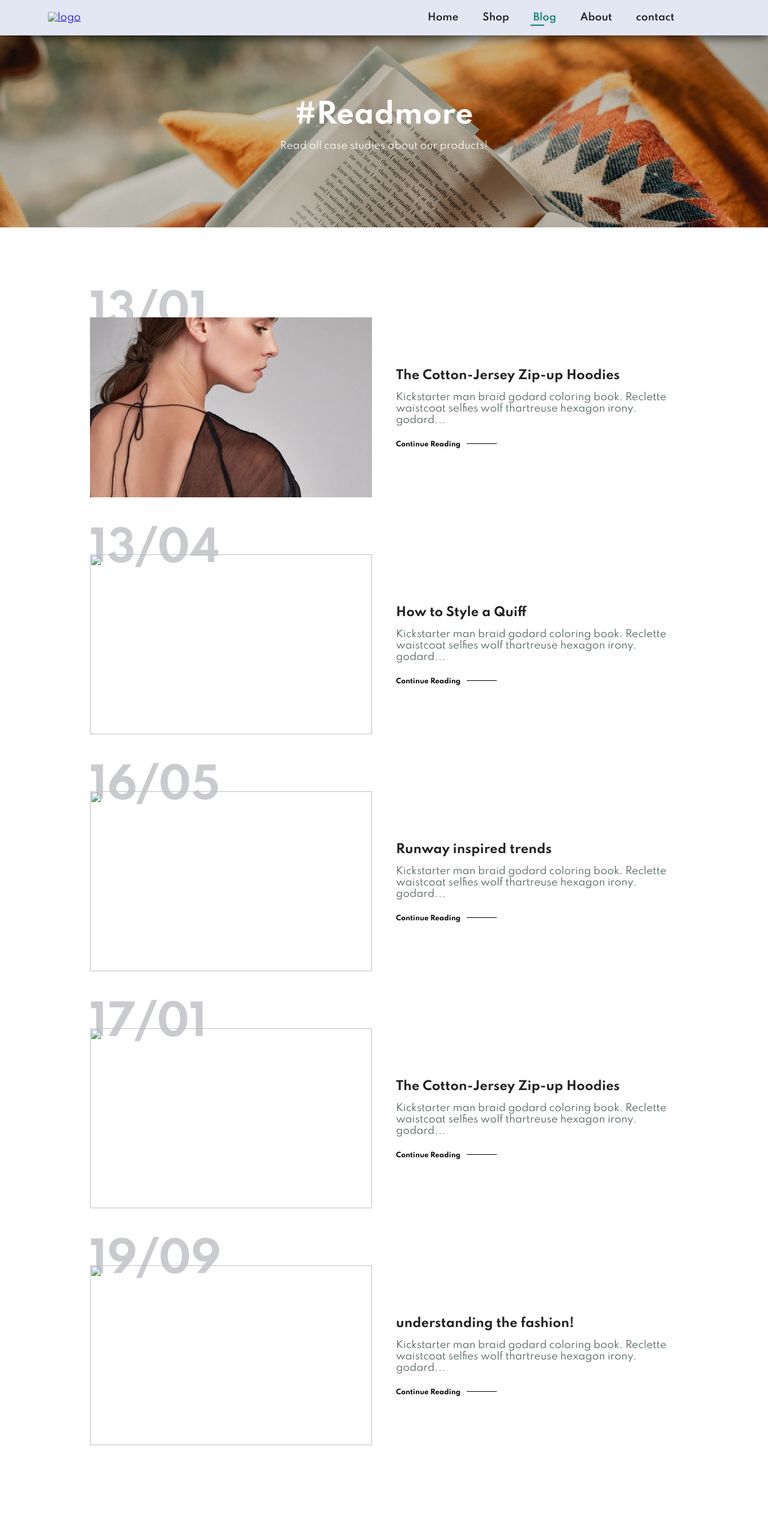
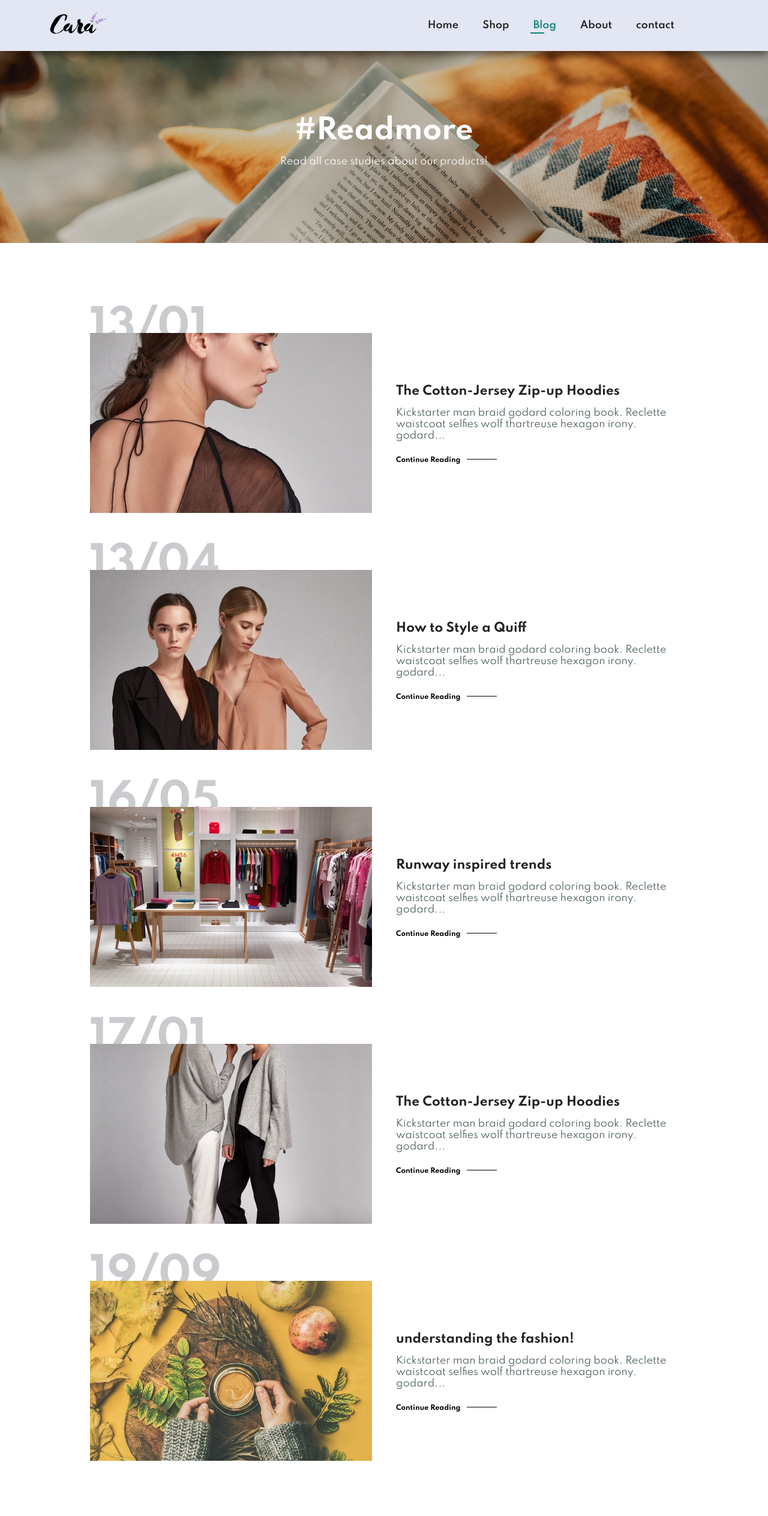
Before and after one commit to Sanjeev-Adhikari/esyaiyam-site, a plain HTML site: page blog.html in a window 1280 px wide. Shown: the top 2527 px of the page at 60% size. Drawn offline with Linux system fonts and the light colour scheme; files whose address does not match are found by name.

Commit message:
Update blog.html

```diff
--- a/blog.html
+++ b/blog.html
@@ -32,7 +32,7 @@
         <section id="header">
 
            <!--First goes the logo-->
-            <a href="#"><img src="/img/logo.png" class="logo" alt="logo"></a>
+            <a href="#"><img src="/logo.png" class="logo" alt="logo"></a>
 
 
            <!--then the navlinks-->
@@ -85,7 +85,7 @@
 
             <div class="blog-box">
                 <div class="blog-img">
-                    <img src="/img/blog/b2.jpg">
+                    <img src="/b2.jpg">
                 </div>
                 <div class="blog-details">
                     <h4>How to Style a Quiff</h4>
@@ -98,7 +98,7 @@
 
             <div class="blog-box">
                 <div class="blog-img">
-                    <img src="/img/blog/b3.jpg">
+                    <img src="/b3.jpg">
                 </div>
                 <div class="blog-details">
                     <h4>Runway inspired trends</h4>
@@ -111,7 +111,7 @@
 
             <div class="blog-box">
                 <div class="blog-img">
-                    <img src="/img/blog/b4.jpg">
+                    <img src="/b4.jpg">
                 </div>
                 <div class="blog-details">
                     <h4>The Cotton-Jersey Zip-up Hoodies</h4>
@@ -124,7 +124,7 @@
 
             <div class="blog-box">
                 <div class="blog-img">
-                    <img src="/img/blog/b6.jpg">
+                    <img src="/b6.jpg">
                 </div>
                 <div class="blog-details">
                     <h4>understanding the fashion!</h4>
@@ -203,11 +203,11 @@
             <div class="col install">
                 <p>From App Store or Google Play</p>
                 <div class="row">
-                    <img src="/img/pay/app.jpg">
-                    <img src="/img/pay/play.jpg">
+                    <img src="/app.jpg">
+                    <img src="/play.jpg">
                 </div>
                 <p>Secured Payment Gateways</p>
-                <img src="/img/pay/pay.png">
+                <img src="/pay.png">
             </div>
 
 
```
